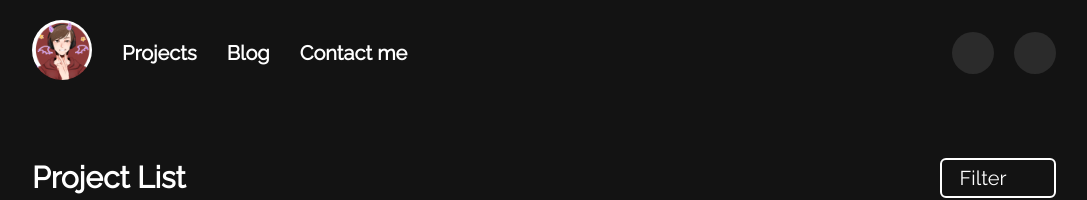
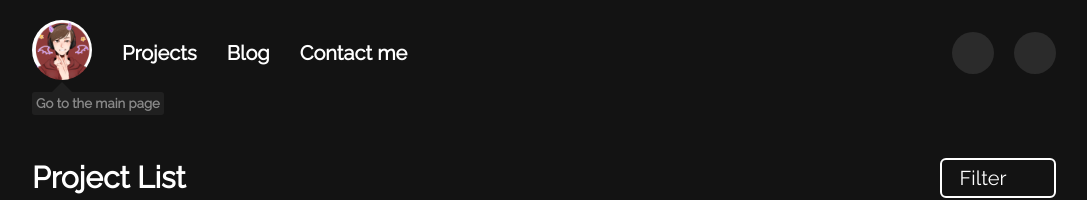
Before and after one commit to StrawHatHacker/personal-website, a SvelteKit app: page /projects in a window 1280 px wide. Shown: the top 200 px of the page, without its empty margins (96-1183 px from the left). Built offline with nearby package versions, Linux system fonts and the light colour scheme; some icons are missing; a web font is replaced by a local one.

Commit message:
Header tooltip

```diff
--- a/src/components/HeaderLarge.svelte
+++ b/src/components/HeaderLarge.svelte
@@ -2,14 +2,23 @@
   import LogoTwitter from "carbon-icons-svelte/lib/LogoTwitter.svelte";
   import LogoLinkedin from "carbon-icons-svelte/lib/LogoLinkedin.svelte";
   import MainLink from "./Buttons/MainLink.svelte";
+  import { page } from "$app/stores";
+  import { fade } from "svelte/transition";
 
   export let hidden = false;
+
+  let showTooltip: boolean;
+
+  $: {
+    // Show tooltip if the user is not in the landing page
+    showTooltip = $page.url.pathname !== "/";
+  }
 </script>
 
 <header class:hidden>
   <nav>
     <ul class="main-nav">
-      <li>
+      <li style="position:relative;">
         <a href="/" class="logo-anchor">
           <img
             class="logo"
@@ -17,9 +26,14 @@
             loading="lazy"
             width="60"
             height="60"
-            alt=""
+            alt="Panos's avatar"
           />
         </a>
+        {#if showTooltip}
+          <div class="tooltip" in:fade={{ duration: 100 }}>
+            Go to the main page
+          </div>
+        {/if}
       </li>
       <li><MainLink href="/projects" text="Projects" /></li>
       <li><MainLink href="/" text="Blog" /></li>
--- a/src/components/HeaderSmall.svelte
+++ b/src/components/HeaderSmall.svelte
@@ -1,4 +1,4 @@
-<script>
+<script lang="ts">
   import LogoTwitter from "carbon-icons-svelte/lib/LogoTwitter.svelte";
   import LogoLinkedin from "carbon-icons-svelte/lib/LogoLinkedin.svelte";
   import MobileAudio from "carbon-icons-svelte/lib/MobileAudio.svelte";
@@ -6,12 +6,20 @@
   import Screen from "carbon-icons-svelte/lib/Screen.svelte";
   import Menu from "carbon-icons-svelte/lib/Menu.svelte";
   import Close from "carbon-icons-svelte/lib/Close.svelte";
-  import { fly } from "svelte/transition";
+  import { fade, fly } from "svelte/transition";
+  import { page } from "$app/stores";
 
   let menuOpen = false;
+  let showTooltip: boolean;
+
+  $: {
+    // Show tooltip if the user is not in the landing page
+    showTooltip = $page.url.pathname !== "/";
+  }
 </script>
 
 <div id="mock-header">
+  <div style="position: relative;">
     <a href="/" class="logo-anchor">
       <img
         class="logo"
@@ -22,7 +30,12 @@
         alt=""
       />
     </a>
-
+    {#if showTooltip}
+      <div class="tooltip" in:fade={{ delay: 50, duration: 200 }}>
+        Go to the main page
+      </div>
+    {/if}
+  </div>
   <button on:click={() => (menuOpen = true)} class="open-button">
     <Menu size={32} />
   </button>
--- a/src/styles/global.css
+++ b/src/styles/global.css
@@ -60,3 +60,27 @@ p {
   border-radius: 50%;
   border: 2px solid white;
 }
+
+.tooltip {
+  --border-radius-size: 10px;
+
+  position: absolute;
+  bottom: -30px;
+  background-color: var(--color-secondary);
+  color: var(--color-gray);
+  padding: 4px;
+  border-radius: 3px;
+  font-size: 0.66rem;
+  width: max-content;
+
+  &::before {
+    content: "";
+    position: absolute;
+    top: -85%;
+    left: 15%;
+    border-left: var(--border-radius-size) solid transparent;
+    border-right: var(--border-radius-size) solid transparent;
+    border-bottom: var(--border-radius-size) solid var(--color-secondary);
+    border-top: var(--border-radius-size) solid transparent;
+  }
+}
```
Lines whose indentation alone changed are shown as unchanged.
